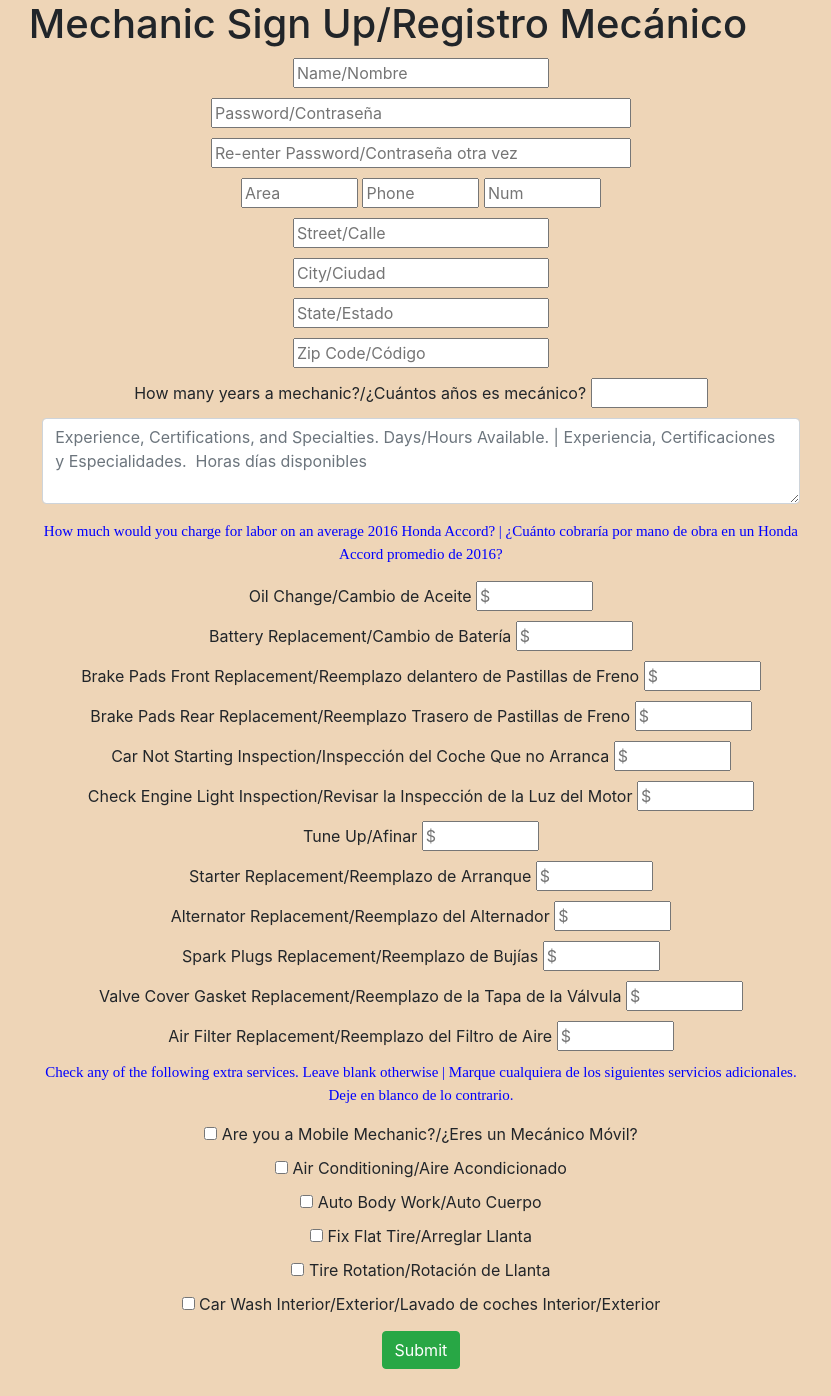
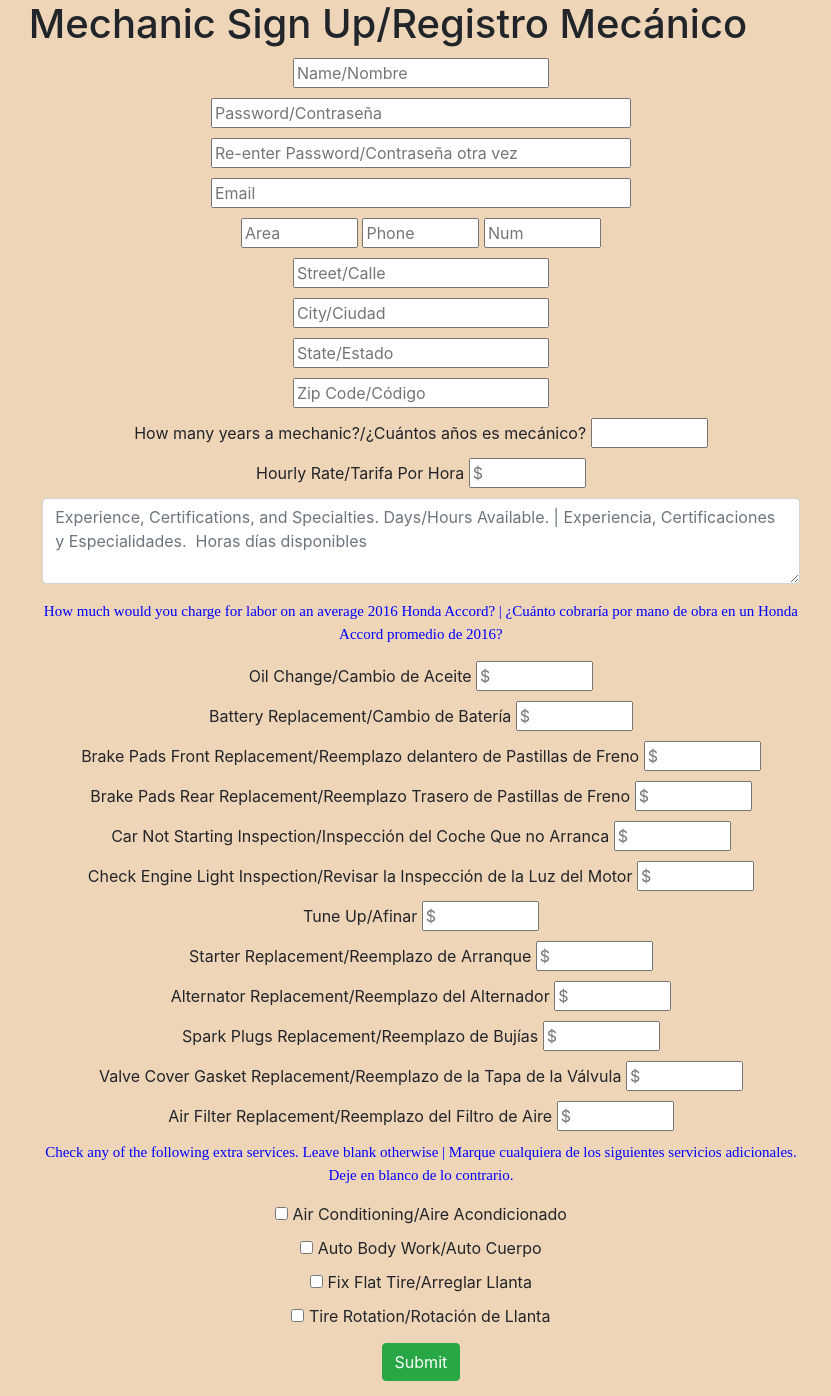
Before and after one commit to russell305/mechanicz, a Flask app: template templates/signup.html in a window 1280 px wide. Shown: the whole page, without its empty margins (252-1083 px from the left). Before the commit the page ends 1369 px from the top, so only its background shows below. Run offline with Flask 2, Linux system fonts and the light colour scheme; the template is opened without the code that fills it, so the values that code supplies are empty; some libraries are stand-ins or nearby versions.

Commit message:
redesign

```diff
--- a/application.py
+++ b/application.py
@@ -36,14 +36,14 @@ mechanic_list=[]
 #print("flight",flight)
 #db.execute("DELETE FROM flights WHERE origin = :origin", {"origin": origin})
 
-#make phone int
-#db.execute("CREATE TABLE mechanic_list(id SERIAL PRIMARY KEY, name VARCHAR NOT NULL, password VARCHAR NOT NULL, phone VARCHAR NOT NULL UNIQUE, address VARCHAR NOT NULL, latitude FLOAT NOT NULL, longitude FLOAT NOT NULL, email VARCHAR, years SMALLINT NOT NULL, description VARCHAR NOT NULL, paid BOOLEAN, oil_change SMALLINT NOT NULL, battery SMALLINT NOT NULL, pads_front SMALLINT NOT NULL, pads_back SMALLINT NOT NULL, starting_problem SMALLINT NOT NULL, check_engine SMALLINT NOT NULL, tune_up SMALLINT NOT NULL, starter SMALLINT NOT NULL, alternator SMALLINT NOT NULL, spark_plugs SMALLINT NOT NULL, valve_cover SMALLINT NOT NULL, air_filter SMALLINT NOT NULL, mobile_mechanic BOOLEAN NOT NULL, air_conditioning BOOLEAN NOT NULL, auto_body BOOLEAN NOT NULL, tire_rotation BOOLEAN NOT NULL, fix_flat BOOLEAN NOT NULL, car_wash BOOLEAN NOT NULL)")
+
+#db.execute("CREATE TABLE mechanic_list4(id SERIAL PRIMARY KEY, name VARCHAR NOT NULL, password VARCHAR NOT NULL, phone VARCHAR NOT NULL UNIQUE, address VARCHAR NOT NULL, latitude FLOAT NOT NULL, longitude FLOAT NOT NULL, email VARCHAR NOT NULL, years SMALLINT NOT NULL, description VARCHAR NOT NULL, paid_subscription BOOLEAN, oil_change SMALLINT NOT NULL, battery SMALLINT NOT NULL, pads_front SMALLINT NOT NULL, pads_back SMALLINT NOT NULL, starting_problem SMALLINT NOT NULL, check_engine SMALLINT NOT NULL, tune_up SMALLINT NOT NULL, starter SMALLINT NOT NULL, alternator SMALLINT NOT NULL, spark_plugs SMALLINT NOT NULL, valve_cover SMALLINT NOT NULL, air_filter SMALLINT NOT NULL, hourly_rate SMALLINT NOT NULL, air_conditioning BOOLEAN NOT NULL, auto_body BOOLEAN NOT NULL, tire_rotation BOOLEAN NOT NULL, fix_flat BOOLEAN NOT NULL)")
 #db.commit()
-
+#print("dbcreated")
 
 @app.route("/", methods = ["GET"]) # A decorator; when the user goes to the route `/`, exceute the function immediately below
 def index():
-	mechanicsD = db.execute("SELECT * FROM mechanic_list").fetchall()
+	mechanicsD = db.execute("SELECT * FROM mechanic_list4").fetchall()
 	#print("mechanicsD",mechanicsD)
 	#print("Databasesuccess")
 	for i in mechanicsD:
@@ -54,7 +54,7 @@ def index():
 			"address": i.address,
 			"longitude": i.longitude,
 			"latitude": i.latitude,
-			# "email": i.email,
+		    "email": i.email,
 			"years": i.years,
 			"description": i.description,
 			"oil_change": i.oil_change,
@@ -69,12 +69,12 @@ def index():
 			"spark_plugs": i.spark_plugs,
 			"valve_cover": i.valve_cover,
 			"air_filter": i.air_filter,
-			"mobile_mechanic": i.mobile_mechanic,
+			"hourly_rate": i.hourly_rate,
 			"air_conditioning": i.air_conditioning,
 			"auto_body": i.auto_body,
 			"tire_rotation": i.tire_rotation,
 			"fix_flat": i.fix_flat,
-			"car_wash": i.car_wash,
+
 			}
 		#print ("description",i.description)
 		#print ("years",i.years)
@@ -89,12 +89,10 @@ def signup():
 @app.route("/delete_account/<string:phone>", methods = ["POST"]) #way to get sign in from index to sign-up page
 def delete_account(phone):
 
-	db.execute("DELETE FROM mechanic_list WHERE phone = :phone", {"phone": phone})
+	db.execute("DELETE FROM mechanic_list4 WHERE phone = :phone", {"phone": phone})
 	db.commit()
 	session["check_mechanic"] = False
-
-
-	return render_template("index.html", mechanic_list=mechanic_list)
+	return index()
 
 @app.route("/sign-in", methods = ["POST"]) #way to get sign in from index to sign-in page
 def signin():
@@ -109,10 +107,10 @@ def user():
 	h = hashlib.md5(db_password.encode())
 	password = h.hexdigest()
 
-	if db.execute("SELECT * FROM mechanic_list WHERE name = :name AND password = :password", {"name": name, "password": password}).rowcount == 0:
+	if db.execute("SELECT * FROM mechanic_list4 WHERE name = :name AND password = :password", {"name": name, "password": password}).rowcount == 0:
 		return "name and password dont match"
 	else:
-		user = db.execute("SELECT * FROM mechanic_list WHERE name = :name AND password = :password", {"name": name, "password": password}).fetchall()
+		user = db.execute("SELECT * FROM mechanic_list4 WHERE name = :name AND password = :password", {"name": name, "password": password}).fetchall()
 	print ("user",user)
 	return render_template("user.html", user=user)
 
@@ -134,13 +132,13 @@ def signup_check():
 	string3 = str(phone3)
 	phone=string1+string2+string3
 
-	if db.execute("SELECT * FROM mechanic_list WHERE phone = :phone", {"phone": phone}).rowcount > 0:
+	if db.execute("SELECT * FROM mechanic_list4 WHERE phone = :phone", {"phone": phone}).rowcount > 0:
 		return "Number already taken, please contact support at 786-873-7526"
 	street = request.form.get("street")
 	city = request.form.get("city")
 	state = request.form.get("state")
 	zip_code = request.form.get("zip_code")
-	# email = request.form.get("email")
+	email = request.form.get("email")
 	years = request.form.get("years")
 	description = request.form.get("description")
 	oil_change = request.form.get("oil_change")
@@ -155,19 +153,14 @@ def signup_check():
 	spark_plugs = request.form.get("spark_plugs")
 	valve_cover = request.form.get("valve_cover")
 	air_filter = request.form.get("air_filter")
-	mobile_mechanic = request.form.get("mobile_mechanic")
+	hourly_rate = request.form.get("hourly_rate")
 	air_conditioning = request.form.get("air_conditioning")
 	auto_body = request.form.get("auto_body")
 	tire_rotation = request.form.get("tire_rotation")
 	fix_flat = request.form.get("fix_flat")
-	car_wash = request.form.get("car_wash")
 	address = street+", "+city+", "+state+", "+zip_code
 	print(address)
 
-	if mobile_mechanic=="on":
-		mobile_mechanic=True
-	else:
-		mobile_mechanic=False
 
 	if air_conditioning=="on":
 		air_conditioning=True
@@ -189,11 +182,6 @@ def signup_check():
 	else:
 		tire_rotation=False
 
-	if car_wash=="on":
-		car_wash=True
-	else:
-		car_wash=False
-
 	#geocode
 	params = {
 		'address': address,
@@ -210,13 +198,13 @@ def signup_check():
 
 	if session.get("check_mechanic") is True:
 		print("check_mechanic=True / cancel upload")
-		return "Please delete account before uploading another"
+		#return "Please delete account before uploading another"
 	else:
 		print("check_mechanic=False")
 
 
-	db.execute("INSERT INTO mechanic_list (name, password, phone, address, latitude, longitude, years, description, oil_change, battery, pads_front, pads_back, starting_problem, check_engine, tune_up, starter, alternator, spark_plugs, valve_cover, air_filter, mobile_mechanic, air_conditioning, auto_body, tire_rotation, fix_flat, car_wash) VALUES (:name, :password, :phone, :address, :latitude, :longitude,  :years, :description, :oil_change, :battery, :pads_front, :pads_back, :starting_problem, :check_engine, :tune_up, :starter, :alternator, :spark_plugs, :valve_cover, :air_filter, :mobile_mechanic, :air_conditioning, :auto_body, :tire_rotation, :fix_flat, :car_wash)", {"name":name, "password":password, "phone":phone, "address":address, "latitude":latitude, "longitude":longitude,  "years":years, "description":description, "oil_change":oil_change, "battery":battery, "pads_front":pads_front, "pads_back":pads_back, "starting_problem":starting_problem, "check_engine":check_engine, "tune_up":tune_up, "starter":starter, "alternator":alternator, "spark_plugs":spark_plugs, "valve_cover":valve_cover, "air_filter":air_filter, "mobile_mechanic":mobile_mechanic, "air_conditioning":air_conditioning, "auto_body":auto_body, "tire_rotation":tire_rotation, "fix_flat":fix_flat, "car_wash":car_wash})
+	db.execute("INSERT INTO mechanic_list4 (name, password, phone, address, email, latitude, longitude, years, description, oil_change, battery, pads_front, pads_back, starting_problem, check_engine, tune_up, starter, alternator, spark_plugs, valve_cover, air_filter, hourly_rate, air_conditioning, auto_body, tire_rotation, fix_flat) VALUES (:name, :password, :phone, :address, :email, :latitude, :longitude,  :years, :description, :oil_change, :battery, :pads_front, :pads_back, :starting_problem, :check_engine, :tune_up, :starter, :alternator, :spark_plugs, :valve_cover, :air_filter, :hourly_rate, :air_conditioning, :auto_body, :tire_rotation, :fix_flat)", {"name":name, "password":password, "phone":phone, "address":address, "email":email, "latitude":latitude, "longitude":longitude,  "years":years, "description":description, "oil_change":oil_change, "battery":battery, "pads_front":pads_front, "pads_back":pads_back, "starting_problem":starting_problem, "check_engine":check_engine, "tune_up":tune_up, "starter":starter, "alternator":alternator, "spark_plugs":spark_plugs, "valve_cover":valve_cover, "air_filter":air_filter, "hourly_rate":hourly_rate, "air_conditioning":air_conditioning, "auto_body":auto_body, "tire_rotation":tire_rotation, "fix_flat":fix_flat})
 	db.commit()
 	session["check_mechanic"] = True
 	print("check_mechanic=True")
-	return "Uploaded to Database"
+	return index()
--- a/templates/signup.html
+++ b/templates/signup.html
@@ -53,7 +53,9 @@
 										<div class = "input-fields" >
 	  	 					 				<input type="text" name="password" placeholder="Re-enter Password/Contraseña otra vez" maxlength="20" size = "36" required>
 	  	 					 		</div>
-
+										<div class = "input-fields" >
+	  	 					 				<input type="text" name="email" placeholder="Email" maxlength="40" size = "36" required>
+	  	 					 		</div>
 
 										<div class = "input-fields">
 
@@ -77,6 +79,10 @@
 										<div class = "input-fields">
 	  										<span >How many years a mechanic?/¿Cuántos años es mecánico?</span>
 	  										<input type="number" name="years" oninput="if(value.length>3)value=value.slice(0,3)" min="1" max="99999" required>
+	  								</div>
+										<div class = "input-fields">
+	  										<span >Hourly Rate/Tarifa Por Hora</span>
+	  										<input type="number" name="hourly_rate" placeholder="$" oninput="if(value.length>3)value=value.slice(0,3)" min="1" max="99999" required>
 	  								</div>
 	  								<div class="form-group">
 	  										<textarea class="form-control" name="description" placeholder="Experience, Certifications, and Specialties. Days/Hours Available. | Experiencia, Certificaciones y Especialidades.  Horas días disponibles" rows="3"  maxlength="400"  required></textarea>
@@ -132,9 +138,7 @@
 	  										<input type="number" name="air_filter" placeholder="$" oninput="if(value.length>3)value=value.slice(0,3)" min="1" max="99999" required>
 	  								</div>
 	  								<p>Check any of the following extra services. Leave blank otherwise | Marque cualquiera de los siguientes servicios adicionales. Deje en blanco de lo contrario.</p>
-	  								<div class="input-fields">
-	  									<input type="checkbox"  name="mobile_mechanic"> Are you a Mobile Mechanic?/¿Eres un Mecánico Móvil?<br>
-	  								</div>
+
 	  								<div class="input-fields">
 	  										<input type="checkbox" name="air_conditioning"> Air Conditioning/Aire Acondicionado<br>
 	  								</div>
@@ -147,9 +151,7 @@
 	  								<div class="input-fields">
 	  										<input type="checkbox" name="tire_rotation"> Tire Rotation/Rotación de Llanta<br>
 	  								</div>
-	  								<div class="input-fields">
-	  										<input type="checkbox" name="car_wash"> Car Wash Interior/Exterior/Lavado de coches Interior/Exterior<br>
-	  								</div>
+
 	  								<button class="btn btn-success btn-md ">Submit</button>
   								</form>
   								</div>
```
Also changed, not shown: templates/index.html (+15 -32 lines), 2 other files.
